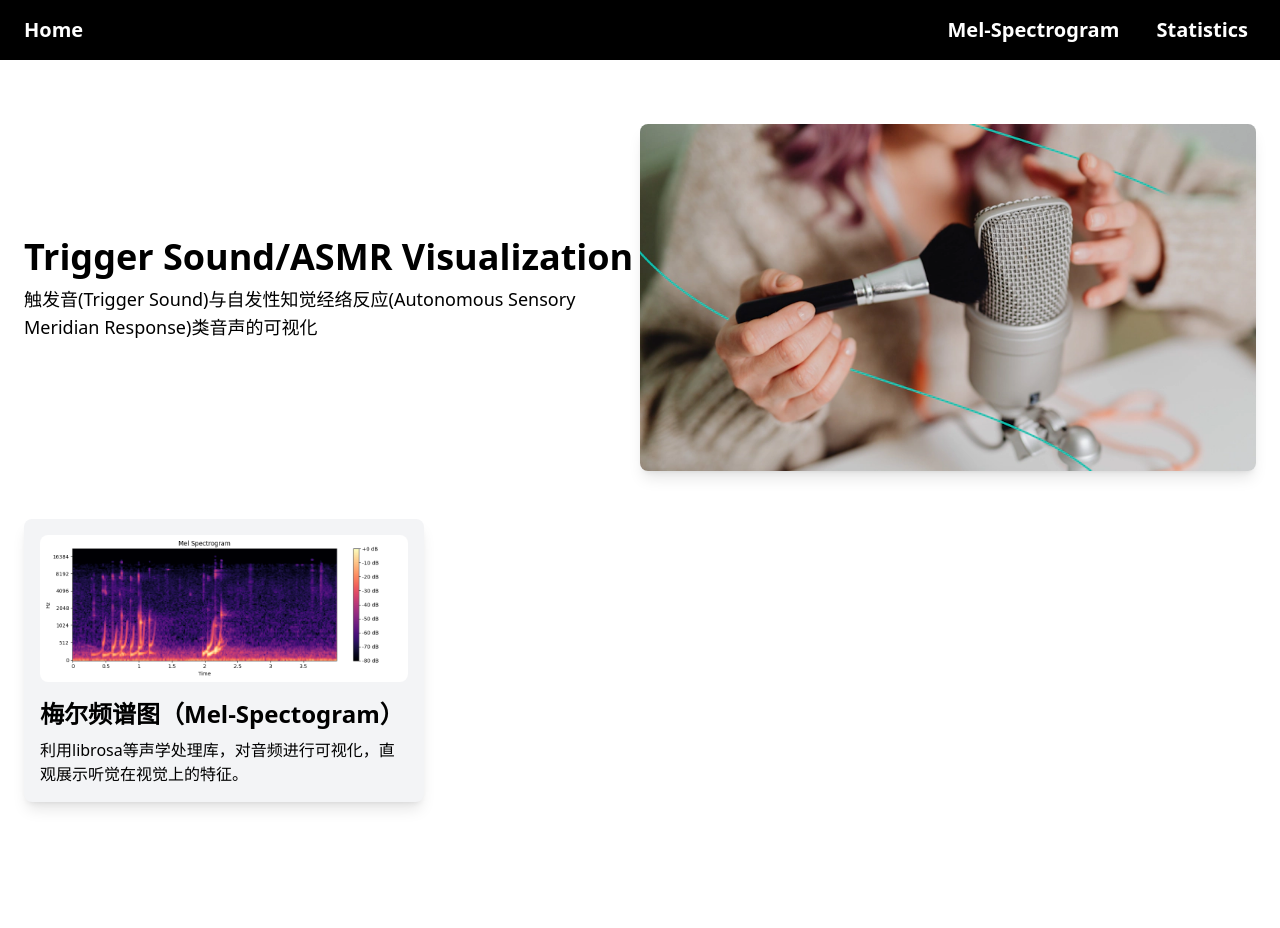
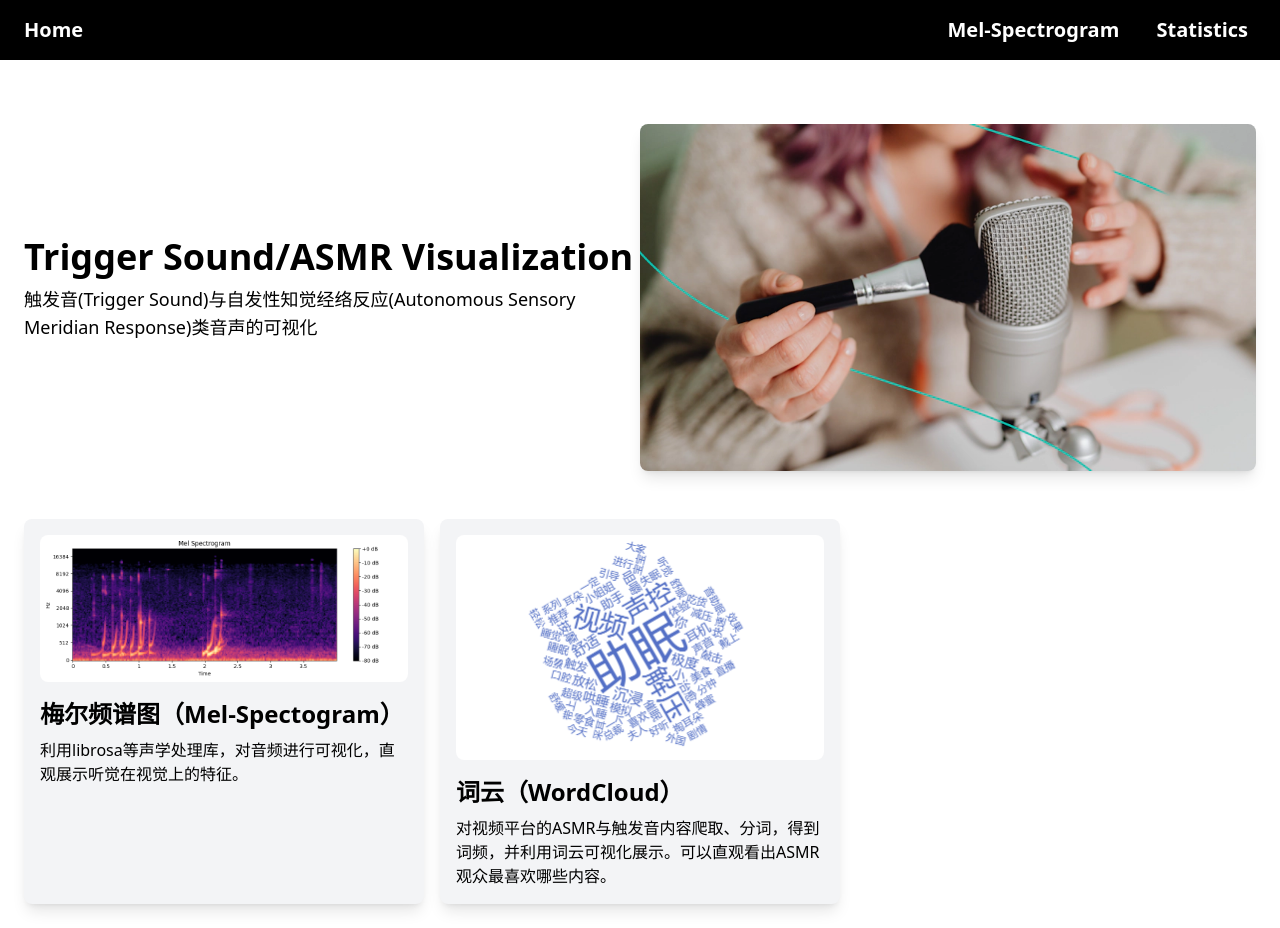
Before and after one commit to Yangthemob/vis, a Vue app: page / in a window 1280 px wide. Before the commit the page ends 826 px from the top, so only its background shows below. Built offline with nearby package versions, Linux system fonts and the light colour scheme.

Commit message:
added wordcloud on homeview

```diff
--- a/src/views/HomeView.vue
+++ b/src/views/HomeView.vue
@@ -30,6 +30,11 @@ import ImageCard from '@/components/ImageCard.vue'
         description="利用librosa等声学处理库，对音频进行可视化，直观展示听觉在视觉上的特征。"
         imageUrl="./home_images/是Sumimi呀1_segment_15_mel_spectrogram.png"
       />
+      <ImageCard
+        title="词云（WordCloud）"
+        description="对视频平台的ASMR与触发音内容爬取、分词，得到词频，并利用词云可视化展示。可以直观看出ASMR观众最喜欢哪些内容。"
+        imageUrl="./home_images/wordcloud.PNG"
+      />
     </section>
   </main>
 </template>
```
Also changed, not shown: public/home_images/wordcloud.PNG (added).
